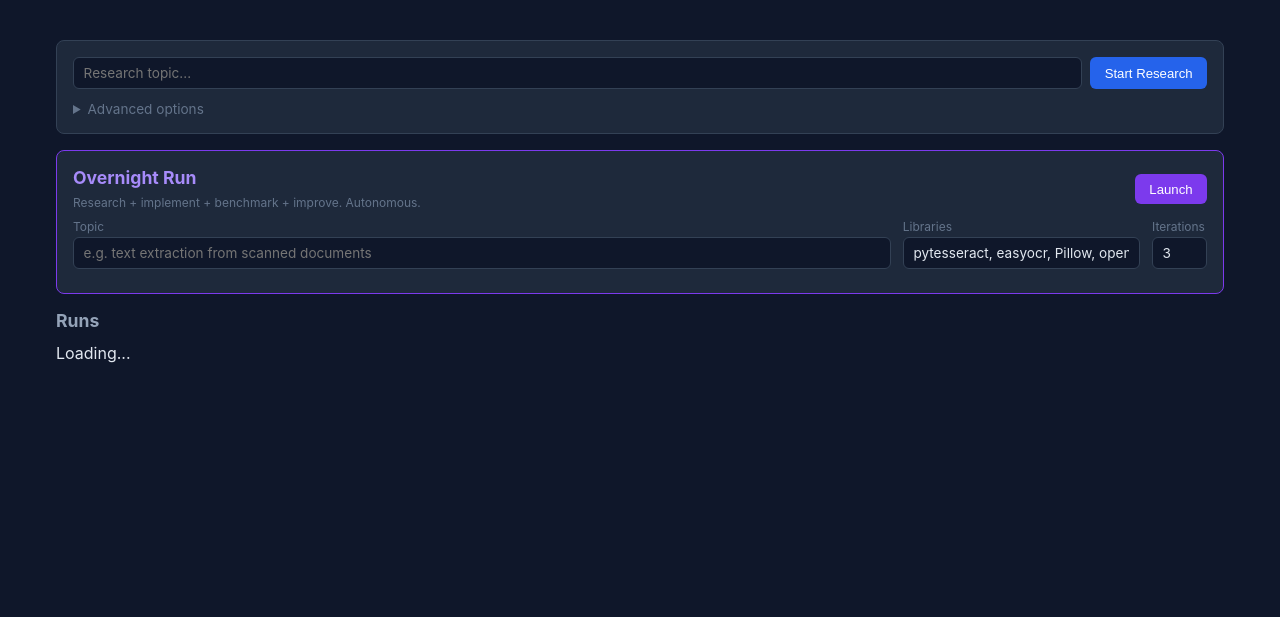
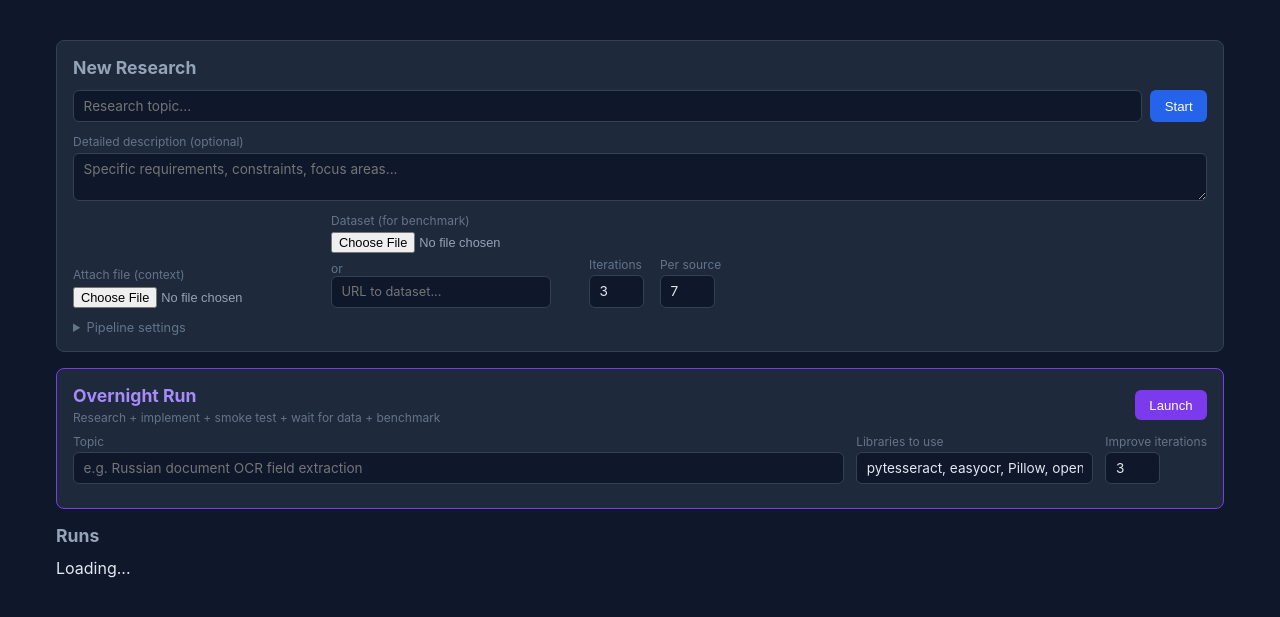
Before and after one commit to russuran/qwen3-code-next_researcher, a FastAPI app: page /dashboard in a window 1280 px wide. Shown: the part 84-701 px from the top of the page. Run offline with FastAPI, Linux system fonts and the light colour scheme; data that the repository does not hold is empty; some libraries are stand-ins or nearby versions.

Commit message:
Full dashboard redesign: pipeline nodes, experiment graph, data upload
Main page:
- Research form: topic, description, context file upload, dataset upload/URL,
  iterations, results per source, pipeline stages, source selection
- Overnight form: topic, libraries, iterations
- Runs table with auto-refresh

Run detail page:
- Pipeline nodes graph: clickable nodes (Plan->Search->Filter->...->Synthesize)
  Click node -> shows logs for that stage
- Experiment graph: hypothesis cards with status colors
  (draft/running/validated/rejected), consensus, contradictions, gaps
- Data upload zone with "waiting for upload" / "data available" badge
- Quality metrics row
- Artifacts table with view/download
- Event stream (last 50 events)

Backend:
- Context file content injected into topic
- Dataset file uploaded to run's user_data/
- Hypotheses data + data_available flag passed to template
- Remove num_samples from overnight route

Co-Authored-By: Claude Opus 4.6 (1M context) <noreply@anthropic.com>

```diff
--- a/app/dashboard/routes.py
+++ b/app/dashboard/routes.py
@@ -111,7 +111,6 @@ async def launch_overnight_form(
     request: Request,
     topic: str = Form(...),
     libraries: str = Form("pytesseract, easyocr, Pillow, opencv-python"),
-    num_samples: int = Form(50),
     max_iterations: int = Form(3),
     db: AsyncSession = Depends(get_db),
     settings: Settings = Depends(get_settings),
@@ -123,7 +122,7 @@ async def launch_overnight_form(
                 "http://localhost:8000/overnight",
                 json={
                     "topic": topic, "libraries": libraries,
-                    "num_samples": num_samples, "max_iterations": max_iterations,
+                    "max_iterations": max_iterations,
                 },
                 timeout=30,
             )
@@ -155,18 +154,27 @@ async def create_run_form(
     db: AsyncSession = Depends(get_db),
     settings: Settings = Depends(get_settings),
 ):
-    # Parse multi-value checkboxes from form data
     form_data = await request.form()
     sources = form_data.getlist("sources") or ["github", "arxiv"]
     stages = form_data.getlist("stages") or [
         "plan", "search", "filter", "deep_fetch", "analyze",
         "iterative", "hypotheses", "contradictions", "synthesize",
     ]
+    max_iterations = int(form_data.get("max_iterations", 3))
 
-    # Build enriched topic with extra prompt
+    # Handle context file
+    context_text = ""
+    context_file = form_data.get("context_file")
+    if context_file and hasattr(context_file, 'filename') and context_file.filename:
+        content = await context_file.read()
+        context_text = content.decode("utf-8", errors="ignore")[:10000]
+
+    # Build enriched topic
     enriched_topic = topic
     if extra_prompt.strip():
-        enriched_topic = f"{topic}\n\nAdditional instructions: {extra_prompt.strip()}"
+        enriched_topic += f"\n\nAdditional instructions: {extra_prompt.strip()}"
+    if context_text:
+        enriched_topic += f"\n\nContext from attached file ({context_file.filename}):\n{context_text[:5000]}"
 
     body = RunCreate(
         topic=enriched_topic,
@@ -175,15 +183,31 @@ async def create_run_form(
         max_results_per_source=max_results,
     )
 
-    # Store pipeline config in run
     run = await run_service.create_run(db, body)
 
-    # Update run config with stages
+    # Handle dataset file/URL
+    dataset_file = form_data.get("dataset_file")
+    dataset_url = form_data.get("dataset_url", "")
+    if dataset_file and hasattr(dataset_file, 'filename') and dataset_file.filename:
+        dest = Path(run.output_dir or f"output/run-{str(run.id)[:8]}") / "user_data"
+        dest.mkdir(parents=True, exist_ok=True)
+        content = await dataset_file.read()
+        fname = dataset_file.filename
+        if fname.endswith(".zip"):
+            import zipfile as zf_mod
+            import io as io_mod
+            with zf_mod.ZipFile(io_mod.BytesIO(content)) as z:
+                z.extractall(dest)
+        else:
+            (dest / fname).write_bytes(content)
+
     run.config = {
         **(run.config or {}),
         "stages": list(stages),
         "extra_prompt": extra_prompt,
         "original_topic": topic,
+        "max_iterations": max_iterations,
+        "dataset_url": dataset_url.strip(),
     }
     await db.commit()
 
@@ -261,10 +285,27 @@ async def run_detail(request: Request, run_id: str, db: AsyncSession = Depends(g
     for e in events:
         phase_events.setdefault(e.phase, []).append(e)
 
+    # Load hypotheses data
+    hypotheses_data = None
+    if run.output_dir:
+        hyp_path = Path(run.output_dir) / "04_hypotheses.json"
+        if hyp_path.exists():
+            try:
+                hypotheses_data = json.loads(hyp_path.read_text(encoding="utf-8"))
+            except Exception:
+                pass
+
+    # Check if data is available for benchmark
+    data_available = False
+    if run.output_dir:
+        user_data = Path(run.output_dir) / "user_data"
+        data_available = user_data.exists() and any(user_data.rglob("*.*"))
+
     return _render(
         "run_detail.html",
         run=run, events=events, metrics=metrics,
         artifacts=artifacts, phase_events=phase_events,
+        hypotheses_data=hypotheses_data, data_available=data_available,
     )
 
 
--- a/app/dashboard/templates/runs_list.html
+++ b/app/dashboard/templates/runs_list.html
@@ -3,27 +3,45 @@
 {% block nav_runs %}class="active"{% endblock %}
 {% block content %}
 
-{# === New Research === #}
+{# === Research Form === #}
 <div class="card">
-    <form hx-post="/dashboard/runs" hx-target="#runs-table" hx-swap="innerHTML" hx-indicator="#spinner">
+    <h2>New Research</h2>
+    <form hx-post="/dashboard/runs" hx-target="#runs-table" hx-swap="innerHTML" hx-indicator="#spinner" hx-encoding="multipart/form-data">
         <div class="form-row">
             <input type="text" name="topic" placeholder="Research topic..." required style="flex: 2;">
-            <button class="btn" type="submit">Start Research</button>
+            <button class="btn" type="submit">Start</button>
             <span id="spinner" class="htmx-indicator text-dim">Starting...</span>
         </div>
-
-        <details>
-            <summary style="cursor: pointer; color: var(--text-muted); font-size: 0.85rem; user-select: none;">Advanced options</summary>
-            <div style="margin-top: 0.75rem;">
         <div class="mt-1">
-                    <label class="form-label">Additional instructions</label>
-                    <textarea name="extra_prompt" rows="2" placeholder="Focus on Python only... / Compare benchmarks... / Include code examples..."
-                              style="width: 100%; resize: vertical;"></textarea>
+            <label class="form-label">Detailed description (optional)</label>
+            <textarea name="extra_prompt" rows="2" placeholder="Specific requirements, constraints, focus areas..." style="width: 100%; resize: vertical;"></textarea>
+        </div>
+        <div class="mt-1 flex flex-wrap" style="gap: 1rem; align-items: end;">
+            <div>
+                <label class="form-label">Attach file (context)</label>
+                <input type="file" name="context_file" accept=".txt,.md,.pdf,.json" style="font-size: 0.8rem; color: var(--text-dim);">
+            </div>
+            <div>
+                <label class="form-label">Dataset (for benchmark)</label>
+                <input type="file" name="dataset_file" accept=".zip,.tar.gz" style="font-size: 0.8rem; color: var(--text-dim);">
+                <div class="text-xs text-muted mt-1">or</div>
+                <input type="text" name="dataset_url" placeholder="URL to dataset..." style="width: 220px; font-size: 0.8rem;">
+            </div>
+            <div>
+                <label class="form-label">Iterations</label>
+                <input type="number" name="max_iterations" value="3" min="1" max="10" style="width: 55px;">
+            </div>
+            <div>
+                <label class="form-label">Per source</label>
+                <input type="number" name="max_results" value="7" min="1" max="30" style="width: 55px;">
+            </div>
         </div>
 
-                <div class="mt-2 flex flex-wrap gap-1" style="gap: 1.5rem;">
+        <details class="mt-2">
+            <summary style="cursor: pointer; color: var(--text-muted); font-size: 0.8rem;">Pipeline settings</summary>
+            <div class="mt-1 flex flex-wrap" style="gap: 1rem;">
                 <div>
-                        <label class="form-label">Pipeline stages</label>
+                    <label class="form-label">Stages</label>
                     <div class="check-group">
                         <label class="check-item"><input type="checkbox" name="stages" value="plan" checked> Plan</label>
                         <label class="check-item"><input type="checkbox" name="stages" value="search" checked> Search</label>
@@ -45,18 +63,6 @@
                         <label class="check-item"><input type="checkbox" name="sources" value="papers_with_code"> Papers With Code</label>
                     </div>
                 </div>
-                    <div>
-                        <label class="form-label">Per source</label>
-                        <input type="number" name="max_results" value="7" min="1" max="30" style="width: 60px;">
-                    </div>
-                    <div>
-                        <label class="form-label">Mode</label>
-                        <select name="mode">
-                            <option value="greenfield">Research</option>
-                            <option value="brownfield">Repo mod</option>
-                        </select>
-                    </div>
-                </div>
             </div>
         </details>
     </form>
@@ -67,25 +73,25 @@
     <form hx-post="/dashboard/overnight" hx-target="#overnight-status" hx-swap="innerHTML" hx-indicator="#overnight-spinner">
         <div class="card-header" style="margin-bottom: 0.5rem;">
             <div>
-                <h2 style="color: #a78bfa; margin-bottom: 0.15rem;">Overnight Run</h2>
-                <span class="text-xs text-muted">Research + implement + benchmark + improve. Autonomous.</span>
+                <h2 style="color: #a78bfa; margin-bottom: 0;">Overnight Run</h2>
+                <span class="text-xs text-muted">Research + implement + smoke test + wait for data + benchmark</span>
             </div>
             <div class="flex items-center gap-1">
                 <span id="overnight-spinner" class="htmx-indicator text-dim">Launching...</span>
                 <button class="btn btn-purple" type="submit">Launch</button>
             </div>
         </div>
-        <div class="flex flex-wrap gap-1" style="gap: 0.75rem; align-items: end;">
+        <div class="flex flex-wrap" style="gap: 0.75rem; align-items: end;">
             <div style="flex: 2; min-width: 200px;">
                 <label class="form-label">Topic</label>
-                <input type="text" name="topic" placeholder="e.g. text extraction from scanned documents" required style="width: 100%;">
+                <input type="text" name="topic" placeholder="e.g. Russian document OCR field extraction" required style="width: 100%;">
             </div>
             <div style="min-width: 180px;">
-                <label class="form-label">Libraries</label>
+                <label class="form-label">Libraries to use</label>
                 <input type="text" name="libraries" value="pytesseract, easyocr, Pillow, opencv-python" style="width: 100%;">
             </div>
             <div>
-                <label class="form-label">Iterations</label>
+                <label class="form-label">Improve iterations</label>
                 <input type="number" name="max_iterations" value="3" min="1" max="10" style="width: 55px;">
             </div>
         </div>
@@ -95,7 +101,5 @@
 
 {# === Runs Table === #}
 <h2>Runs</h2>
-<div id="runs-table" hx-get="/dashboard/runs/table" hx-trigger="load, every 5s" hx-swap="innerHTML">
-    Loading...
-</div>
+<div id="runs-table" hx-get="/dashboard/runs/table" hx-trigger="load, every 5s" hx-swap="innerHTML">Loading...</div>
 {% endblock %}
```
Also changed, not shown: app/dashboard/templates/run_detail.html (+137 -67 lines). Lines whose indentation alone changed are shown as unchanged.
